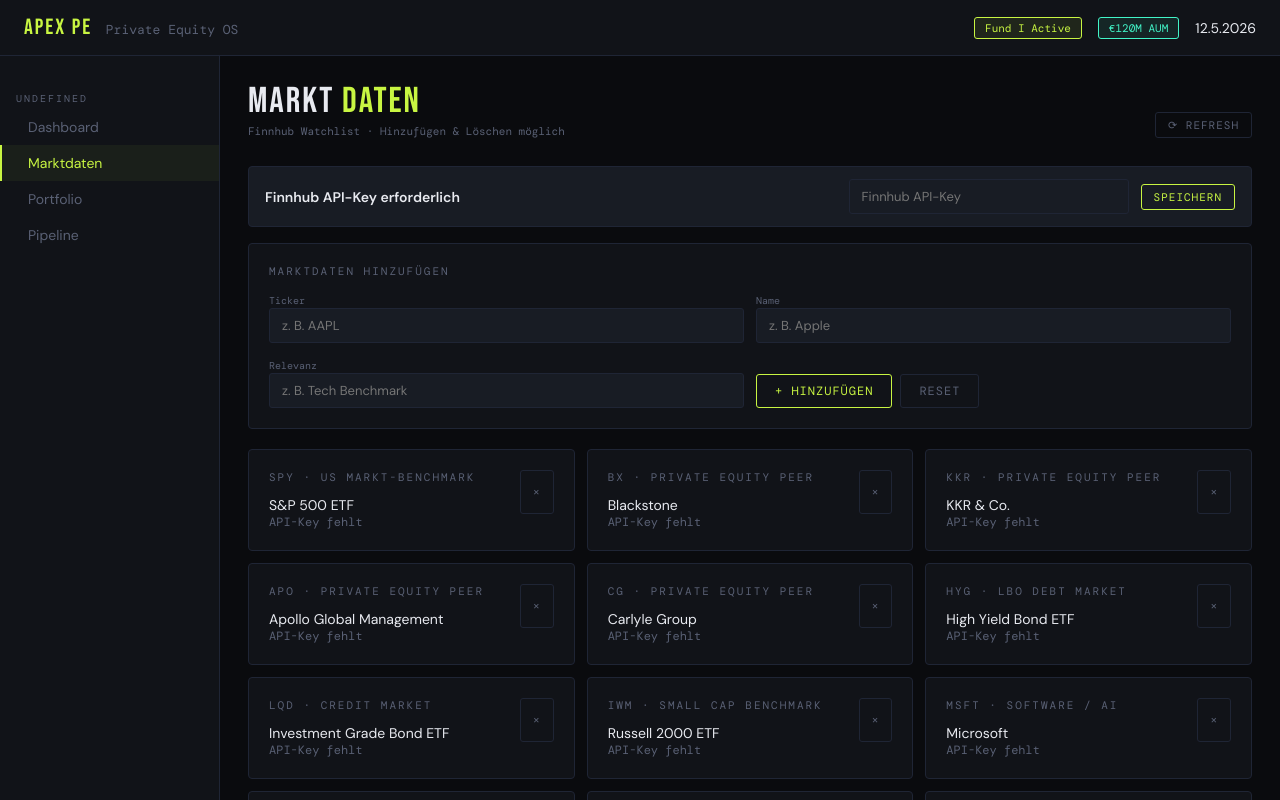
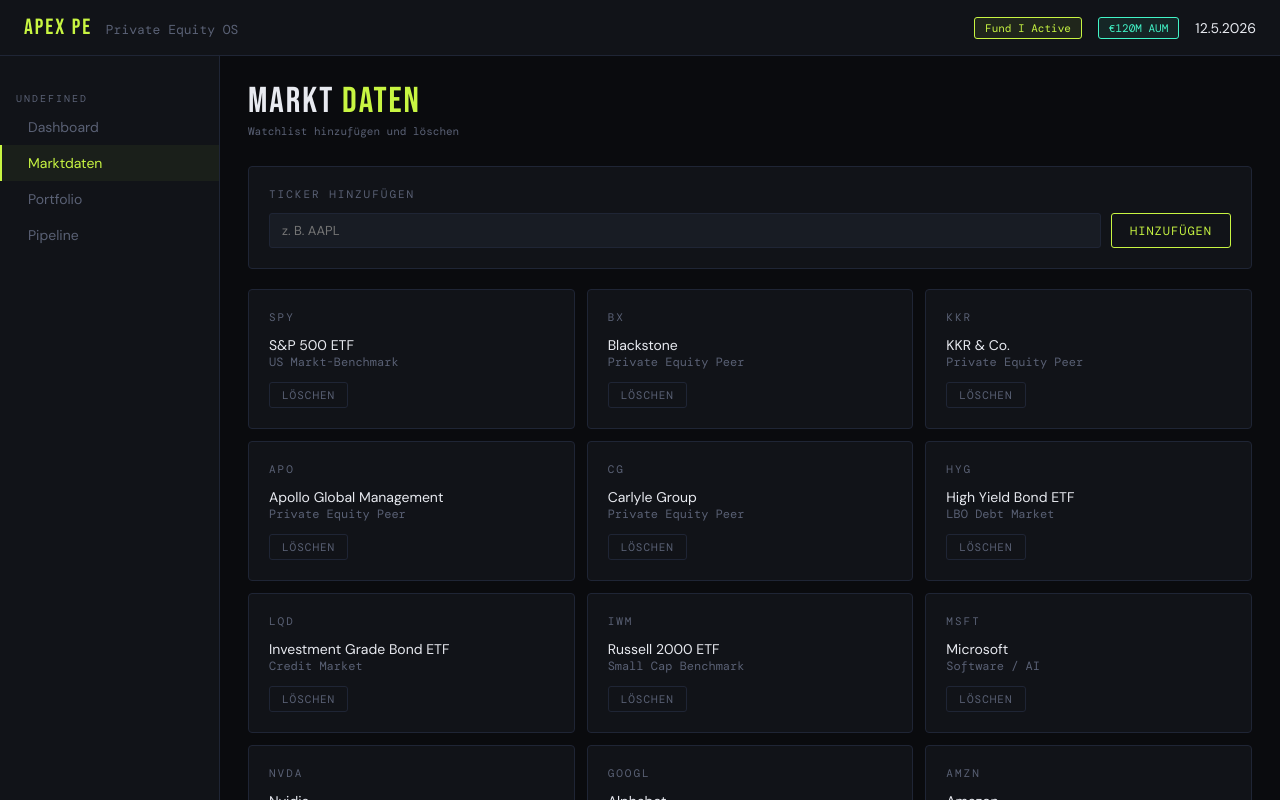
Before and after one commit to somatic3000-dev/apex-pe-app, a React (Vite) app: page / in a window 1280 px wide. Both pictures are taken after a click on the element "Marktdaten". Shown: the top 800 px of the page. Built offline with nearby package versions, Linux system fonts and the light colour scheme; a web font is replaced by a local one.

Commit message:
MarketData.jsx aktualisieren

```diff
--- a/src/pages/MarketData.jsx
+++ b/src/pages/MarketData.jsx
@@ -1,94 +1,24 @@
-import { useEffect, useState } from "react";
+import { useState } from "react";
 import { WATCH_SYMBOLS } from "../data/mockData";
-import { Sparkline, Spinner } from "../components/UI";
 
-const STORAGE_KEY = "apex_watch_symbols";
-
-export default function MarketData({ finnhubKey, setFinnhubKey }) {
-  const [temp, setTemp] = useState(finnhubKey || "");
-  const [symbols, setSymbols] = useState(() => {
-    const saved = localStorage.getItem(STORAGE_KEY);
-    return saved ? JSON.parse(saved) : WATCH_SYMBOLS;
-  });
-
-  const [newSymbol, setNewSymbol] = useState("");
-  const [newName, setNewName] = useState("");
-  const [newRelevance, setNewRelevance] = useState("");
-  const [quotes, setQuotes] = useState({});
-  const [loading, setLoading] = useState(false);
-
-  useEffect(() => {
-    localStorage.setItem(STORAGE_KEY, JSON.stringify(symbols));
-  }, [symbols]);
-
-  useEffect(() => {
-    refresh();
-  }, [finnhubKey, symbols]);
-
-  async function refresh() {
-    if (!finnhubKey) return;
-    setLoading(true);
-
-    const next = {};
-
-    for (const { sym } of symbols) {
-      try {
-        const r = await fetch(
-          `https://finnhub.io/api/v1/quote?symbol=${sym}&token=${finnhubKey}`
-        );
-        const d = await r.json();
-
-        next[sym] = {
-          c: d.c,
-          dp: d.dp,
-          h: d.h,
-          l: d.l,
-          pc: d.pc,
-          o: d.o,
-        };
-      } catch {}
-    }
-
-    setQuotes(next);
-    setLoading(false);
-  }
+export default function MarketData() {
+  const [symbols, setSymbols] = useState(WATCH_SYMBOLS);
+  const [ticker, setTicker] = useState("");
 
   function addSymbol() {
-    const sym = newSymbol.trim().toUpperCase();
+    const sym = ticker.trim().toUpperCase();
     if (!sym) return;
-
-    if (symbols.some((s) => s.sym === sym)) {
-      alert("Dieses Symbol existiert bereits.");
-      return;
-    }
 
     setSymbols((prev) => [
       ...prev,
-      {
-        sym,
-        name: newName.trim() || sym,
-        relevance: newRelevance.trim() || "Watchlist",
-      },
+      { sym, name: sym, relevance: "Custom" }
     ]);
 
-    setNewSymbol("");
-    setNewName("");
-    setNewRelevance("");
+    setTicker("");
   }
 
   function removeSymbol(sym) {
-    setSymbols((prev) => prev.filter((s) => s.sym !== sym));
-
-    setQuotes((prev) => {
-      const copy = { ...prev };
-      delete copy[sym];
-      return copy;
-    });
-  }
-
-  function resetSymbols() {
-    setSymbols(WATCH_SYMBOLS);
-    localStorage.removeItem(STORAGE_KEY);
+    setSymbols((prev) => prev.filter((item) => item.sym !== sym));
   }
 
   return (
@@ -98,156 +28,43 @@ export default function MarketData({ finnhubKey, setFinnhubKey }) {
           <div className="page-title">
             MARKT <span>DATEN</span>
           </div>
-          <div className="page-sub">
-            Finnhub Watchlist · Hinzufügen & Löschen möglich
+          <div className="page-sub">Watchlist hinzufügen und löschen</div>
         </div>
       </div>
 
-        <button
-          className="btn btn-ghost btn-sm"
-          onClick={refresh}
-          disabled={loading || !finnhubKey}
-        >
-          {loading ? <Spinner /> : "⟳ REFRESH"}
-        </button>
-      </div>
+      <div className="card" style={{ marginBottom: 20 }}>
+        <div className="card-title">Ticker hinzufügen</div>
 
-      {!finnhubKey ? (
-        <div className="api-key-banner">
-          <b>Finnhub API-Key erforderlich</b>
+        <div style={{ display: "flex", gap: 10 }}>
           <input
             className="input"
-            value={temp}
-            onChange={(e) => setTemp(e.target.value)}
-            placeholder="Finnhub API-Key"
-          />
-          <button
-            className="btn btn-primary btn-sm"
-            onClick={() => setFinnhubKey(temp.trim())}
-          >
-            SPEICHERN
-          </button>
-        </div>
-      ) : (
-        <div className="connected">
-          <span className="badge badge-green">● API VERBUNDEN</span>
-          <button
-            className="btn btn-ghost btn-sm"
-            onClick={() => setFinnhubKey("")}
-          >
-            KEY ÄNDERN
-          </button>
-        </div>
-      )}
-
-      <div className="card" style={{ marginBottom: 20 }}>
-        <div className="card-title">Marktdaten hinzufügen</div>
-
-        <div className="form-grid">
-          <div className="form-group">
-            <label className="form-label">Ticker</label>
-            <input
-              className="input"
-              value={newSymbol}
-              onChange={(e) => setNewSymbol(e.target.value)}
+            value={ticker}
+            onChange={(e) => setTicker(e.target.value)}
             placeholder="z. B. AAPL"
           />
-          </div>
 
-          <div className="form-group">
-            <label className="form-label">Name</label>
-            <input
-              className="input"
-              value={newName}
-              onChange={(e) => setNewName(e.target.value)}
-              placeholder="z. B. Apple"
-            />
-          </div>
-
-          <div className="form-group">
-            <label className="form-label">Relevanz</label>
-            <input
-              className="input"
-              value={newRelevance}
-              onChange={(e) => setNewRelevance(e.target.value)}
-              placeholder="z. B. Tech Benchmark"
-            />
-          </div>
-
-          <div
-            className="form-group"
-            style={{ display: "flex", gap: 8, alignItems: "end" }}
-          >
           <button className="btn btn-primary" onClick={addSymbol}>
-              + HINZUFÜGEN
+            HINZUFÜGEN
           </button>
-
-            <button className="btn btn-ghost" onClick={resetSymbols}>
-              RESET
-            </button>
-          </div>
         </div>
       </div>
 
       <div className="market-grid">
-        {symbols.map(({ sym, name, relevance }) => {
-          const q = quotes[sym];
-          const pos = !q || q.dp >= 0;
-
-          return (
-            <div className="market-card" key={sym}>
-              <div
-                style={{
-                  display: "flex",
-                  justifyContent: "space-between",
-                  gap: 8,
-                }}
-              >
-                <div>
-                  <div className="market-card-sym">
-                    {sym} · {relevance}
-                  </div>
-                  <div className="market-card-name">{name}</div>
-                </div>
+        {symbols.map((item) => (
+          <div className="market-card" key={item.sym}>
+            <div className="market-card-sym">{item.sym}</div>
+            <div className="market-card-name">{item.name}</div>
+            <div className="muted">{item.relevance}</div>
 
             <button
               className="btn btn-danger btn-sm"
-                  onClick={() => removeSymbol(sym)}
+              style={{ marginTop: 12 }}
+              onClick={() => removeSymbol(item.sym)}
             >
-                  ×
+              LÖSCHEN
             </button>
           </div>
-
-              {q ? (
-                <>
-                  <div
-                    className="market-card-price"
-                    style={{ color: pos ? "var(--accent)" : "var(--red)" }}
-                  >
-                    ${q.c?.toFixed(2)}
-                  </div>
-
-                  <div
-                    className="market-card-change"
-                    style={{ color: pos ? "var(--accent)" : "var(--red)" }}
-                  >
-                    {q.dp >= 0 ? "+" : ""}
-                    {q.dp?.toFixed(2)}%
-                  </div>
-
-                  <Sparkline
-                    data={[q.pc || 0, q.l || 0, q.o || 0, q.c || 0, q.h || 0]}
-                    color={pos ? "var(--accent)" : "var(--red)"}
-                  />
-                </>
-              ) : (
-                <p className="muted">
-                  {finnhubKey ? "Keine Daten" : "API-Key fehlt"}
-                </p>
-              )}
-            </div>
-          );
-        })}
+        ))}
       </div>
     </div>
   );
```
Lines whose indentation alone changed are shown as unchanged.
